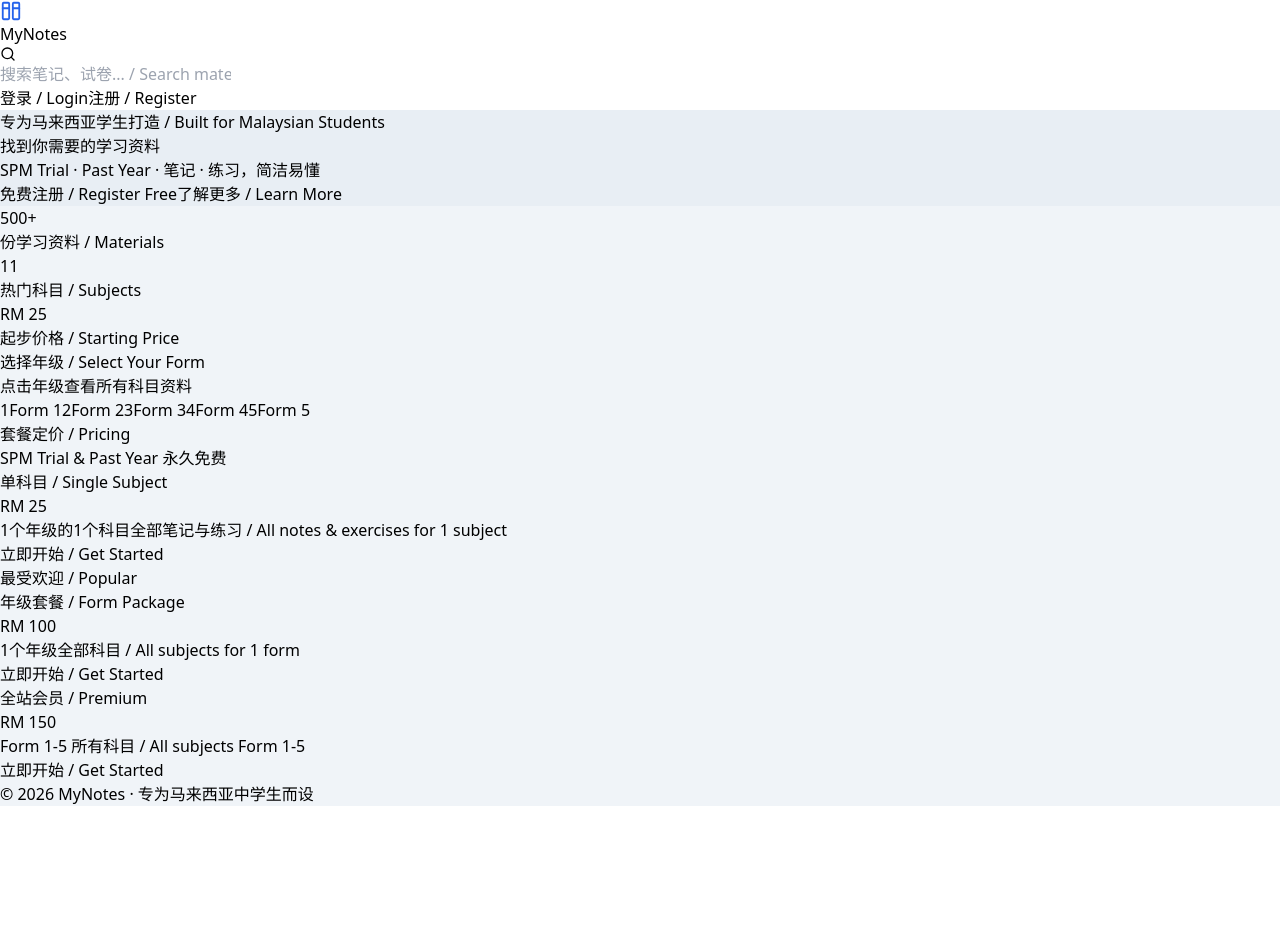
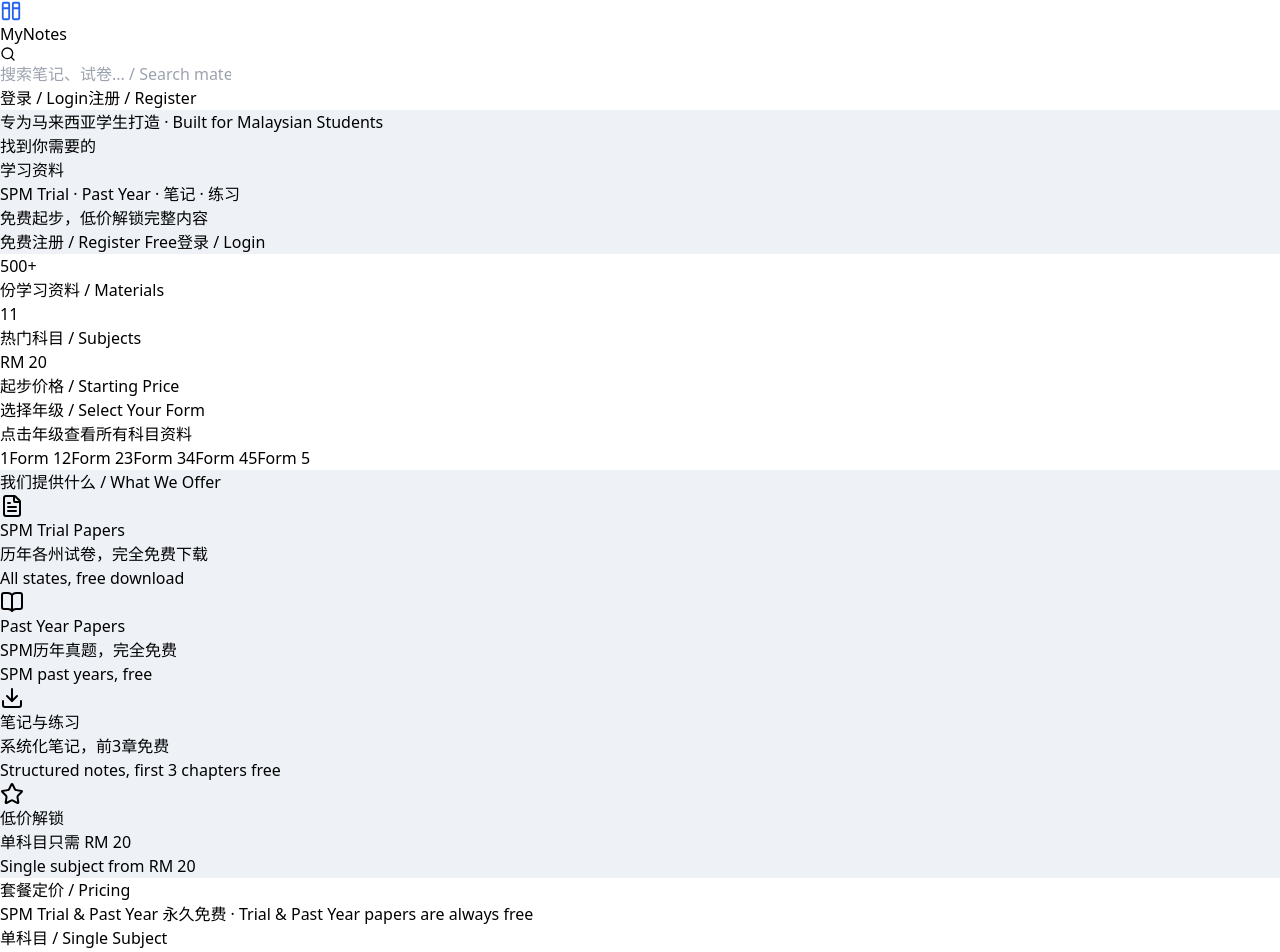
Before and after one commit to CMJOON/mynotes, a React (Vite) app: page / in a window 1280 px wide. Shown: the top 952 px of the page. Before the commit the page ends 806 px from the top, so only its background shows below. Built offline with nearby package versions, Linux system fonts and the light colour scheme; no server answers.

Commit message:
feat: UI improvements, search page

```diff
--- a/src/pages/Home.jsx
+++ b/src/pages/Home.jsx
@@ -1,92 +1,100 @@
 import { Link } from "react-router-dom"
 import { useAuth } from "../context/AuthContext"
+import { BookOpen, FileText, Download, Star } from "lucide-react"
 
-const FORMS = [
-  { id: 1, label: "Form 1" },
-  { id: 2, label: "Form 2" },
-  { id: 3, label: "Form 3" },
-  { id: 4, label: "Form 4" },
-  { id: 5, label: "Form 5" },
-]
+const FORMS = [1, 2, 3, 4, 5]
 
 const PRICING = [
   {
-    title: "单科目 / Single Subject",
-    price: "RM 25",
-    desc: "1个年级的1个科目全部笔记与练习 / All notes & exercises for 1 subject",
+    title: "单科目",
+    titleEn: "Single Subject",
+    price: "RM 20",
+    desc: "1个科目全部章节笔记与练习",
+    descEn: "All notes & exercises for 1 subject",
     highlight: false,
   },
   {
-    title: "年级套餐 / Form Package",
+    title: "年级套餐",
+    titleEn: "Form Package",
     price: "RM 100",
-    desc: "1个年级全部科目 / All subjects for 1 form",
+    desc: "1个年级全部科目",
+    descEn: "All subjects for 1 form",
     highlight: true,
   },
   {
-    title: "全站会员 / Premium",
+    title: "全站会员",
+    titleEn: "Premium",
     price: "RM 150",
-    desc: "Form 1-5 所有科目 / All subjects Form 1-5",
+    desc: "Form 1-5 所有科目，永久有效",
+    descEn: "All subjects Form 1-5, lifetime",
     highlight: false,
   },
 ]
 
+const FEATURES = [
+  { icon: FileText, title: "SPM Trial Papers", desc: "历年各州试卷，完全免费下载", descEn: "All states, free download" },
+  { icon: BookOpen, title: "Past Year Papers", desc: "SPM历年真题，完全免费", descEn: "SPM past years, free" },
+  { icon: Download, title: "笔记与练习", desc: "系统化笔记，前3章免费", descEn: "Structured notes, first 3 chapters free" },
+  { icon: Star, title: "低价解锁", desc: "单科目只需 RM 20", descEn: "Single subject from RM 20" },
+]
+
 const STATS = [
-  { value: "500+", label: "份学习资料 / Materials" },
-  { value: "11", label: "热门科目 / Subjects" },
-  { value: "RM 25", label: "起步价格 / Starting Price" },
+  { value: "500+", label: "份学习资料", labelEn: "Materials" },
+  { value: "11", label: "热门科目", labelEn: "Subjects" },
+  { value: "RM 20", label: "起步价格", labelEn: "Starting Price" },
 ]
 
 export default function Home() {
   const { user } = useAuth()
 
   return (
-    <div className="min-h-screen" style={{ backgroundColor: "#f0f4f8" }}>
+    <div className="min-h-screen bg-white">
 
       {/* Hero */}
-      <section className="text-center px-4 py-24" style={{ backgroundColor: "#e8eef4" }}>
-        <span className="inline-block bg-blue-100 text-blue-600 text-sm px-4 py-1 rounded-full mb-6 font-medium">
-          专为马来西亚学生打造 / Built for Malaysian Students
+      <section style={{ backgroundColor: "#eef2f7" }} className="px-4 py-20 text-center border-b border-gray-200">
+        <span className="inline-block bg-blue-100 text-blue-600 text-xs px-4 py-1.5 rounded-full mb-6 font-medium tracking-wide">
+          专为马来西亚学生打造 · Built for Malaysian Students
         </span>
-        <h1 className="text-5xl font-bold text-gray-900 mb-4">
-          找到你需要的学习资料
+        <h1 className="text-5xl font-bold text-gray-900 mb-4 leading-tight">
+          找到你需要的<br />
+          <span className="text-blue-600">学习资料</span>
         </h1>
-        <p className="text-gray-500 text-lg mb-10">
-          SPM Trial · Past Year · 笔记 · 练习，简洁易懂
+        <p className="text-gray-500 text-lg mb-10 max-w-xl mx-auto">
+          SPM Trial · Past Year · 笔记 · 练习<br />
+          免费起步，低价解锁完整内容
         </p>
         {user ? (
-          <div className="flex justify-center gap-4">
-            <Link
-              to="/form/5"
-              className="bg-blue-600 text-white px-6 py-3 rounded-xl font-semibold hover:bg-blue-700 transition"
-            >
-              浏览资料 / Browse Materials
-            </Link>
-          </div>
+          <Link
+            to="/form/5"
+            className="inline-block bg-blue-600 text-white px-8 py-3 rounded-lg font-semibold hover:bg-blue-700 transition text-lg"
+          >
+            浏览资料 / Browse Materials
+          </Link>
         ) : (
-          <div className="flex justify-center gap-4">
+          <div className="flex justify-center gap-3">
             <Link
               to="/register"
-              className="bg-blue-600 text-white px-6 py-3 rounded-xl font-semibold hover:bg-blue-700 transition"
+              className="bg-blue-600 text-white px-8 py-3 rounded-lg font-semibold hover:bg-blue-700 transition"
             >
               免费注册 / Register Free
             </Link>
             <Link
               to="/login"
-              className="bg-white text-gray-700 border border-gray-300 px-6 py-3 rounded-xl font-semibold hover:bg-gray-50 transition"
+              className="bg-white text-gray-700 border border-gray-300 px-8 py-3 rounded-lg font-semibold hover:bg-gray-50 transition"
             >
-              了解更多 / Learn More
+              登录 / Login
             </Link>
           </div>
         )}
       </section>
 
       {/* 统计数字 */}
-      <section className="bg-white border-y border-gray-200">
+      <section className="border-b border-gray-200">
         <div className="max-w-4xl mx-auto grid grid-cols-3 divide-x divide-gray-200">
           {STATS.map((s) => (
-            <div key={s.label} className="text-center py-10">
+            <div key={s.label} className="text-center py-8">
               <p className="text-3xl font-bold text-blue-600">{s.value}</p>
-              <p className="text-sm text-gray-500 mt-1">{s.label}</p>
+              <p className="text-sm text-gray-500 mt-1">{s.label} / {s.labelEn}</p>
             </div>
           ))}
         </div>
@@ -94,39 +102,60 @@
 
       {/* 年级入口 */}
       <section className="max-w-4xl mx-auto px-4 py-16">
-        <h2 className="text-2xl font-bold text-gray-800 mb-2">
-          选择年级 / Select Your Form
-        </h2>
-        <p className="text-gray-500 mb-8">点击年级查看所有科目资料</p>
-        <div className="flex justify-center gap-6 flex-wrap">
+        <div className="text-center mb-10">
+          <h2 className="text-2xl font-bold text-gray-900">选择年级 / Select Your Form</h2>
+          <p className="text-gray-500 mt-2">点击年级查看所有科目资料</p>
+        </div>
+        <div className="flex justify-center gap-4 flex-wrap">
           {FORMS.map((f) => (
             <Link
-              key={f.id}
-              to={`/form/${f.id}`}
-              className="w-28 h-28 rounded-2xl bg-white border-2 border-gray-200 text-gray-800 flex flex-col items-center justify-center font-bold hover:border-blue-500 hover:text-blue-600 hover:shadow-md transition shadow-sm"
+              key={f}
+              to={`/form/${f}`}
+              className="w-32 h-32 rounded-2xl bg-white border-2 border-gray-200 flex flex-col items-center justify-center font-bold hover:border-blue-500 hover:text-blue-600 hover:shadow-lg transition shadow-sm group"
             >
-              <span className="text-2xl font-bold">{f.id}</span>
-              <span className="text-sm mt-1">Form {f.id}</span>
+              <span className="text-3xl font-bold group-hover:text-blue-600 text-gray-800">{f}</span>
+              <span className="text-sm mt-1 text-gray-500 group-hover:text-blue-500">Form {f}</span>
             </Link>
           ))}
         </div>
       </section>
 
+      {/* 功能特点 */}
+      <section style={{ backgroundColor: "#eef2f7" }} className="py-16 px-4 border-y border-gray-200">
+        <div className="max-w-4xl mx-auto">
+          <div className="text-center mb-10">
+            <h2 className="text-2xl font-bold text-gray-900">我们提供什么 / What We Offer</h2>
+          </div>
+          <div className="grid grid-cols-1 sm:grid-cols-2 md:grid-cols-4 gap-6">
+            {FEATURES.map((f) => (
+              <div key={f.title} className="bg-white rounded-2xl p-6 border border-gray-200 text-center shadow-sm">
+                <div className="w-12 h-12 bg-blue-50 rounded-xl flex items-center justify-center mx-auto mb-4">
+                  <f.icon size={24} className="text-blue-600" />
+                </div>
+                <h3 className="font-bold text-gray-800 mb-1">{f.title}</h3>
+                <p className="text-xs text-gray-500">{f.desc}</p>
+                <p className="text-xs text-gray-400">{f.descEn}</p>
+              </div>
+            ))}
+          </div>
+        </div>
+      </section>
+
       {/* 套餐定价 */}
-      <section className="bg-white py-16 px-4 border-t border-gray-200">
+      <section className="py-16 px-4">
         <div className="max-w-4xl mx-auto">
-          <h2 className="text-2xl font-bold text-gray-800 mb-2">
-            套餐定价 / Pricing
-          </h2>
-          <p className="text-gray-500 mb-8">SPM Trial & Past Year 永久免费</p>
+          <div className="text-center mb-10">
+            <h2 className="text-2xl font-bold text-gray-900">套餐定价 / Pricing</h2>
+            <p className="text-gray-500 mt-2">SPM Trial & Past Year 永久免费 · Trial & Past Year papers are always free</p>
+          </div>
           <div className="grid grid-cols-1 md:grid-cols-3 gap-6">
             {PRICING.map((plan) => (
               <div
                 key={plan.title}
                 className={`rounded-2xl p-6 text-center border-2 transition ${
                   plan.highlight
-                    ? "border-blue-500 bg-blue-50 shadow-md"
-                    : "border-gray-200 bg-white"
+                    ? "border-blue-500 bg-blue-50 shadow-lg"
+                    : "border-gray-200 bg-white shadow-sm"
                 }`}
               >
                 {plan.highlight && (
@@ -134,13 +163,16 @@
                     最受欢迎 / Popular
                   </span>
                 )}
-                <h3 className="text-base font-bold text-gray-800 mt-3">{plan.title}</h3>
-                <p className="text-3xl font-bold text-blue-600 my-3">{plan.price}</p>
+                <h3 className="text-base font-bold text-gray-800 mt-3">
+                  {plan.title} / {plan.titleEn}
+                </h3>
+                <p className="text-4xl font-bold text-blue-600 my-4">{plan.price}</p>
                 <p className="text-sm text-gray-500">{plan.desc}</p>
+                <p className="text-xs text-gray-400 mt-1">{plan.descEn}</p>
                 {!user && (
                   <Link
                     to="/register"
-                    className="mt-4 inline-block w-full bg-blue-600 text-white py-2 rounded-lg text-sm font-semibold hover:bg-blue-700 transition"
+                    className="mt-5 inline-block w-full bg-blue-600 text-white py-2.5 rounded-lg text-sm font-semibold hover:bg-blue-700 transition"
                   >
                     立即开始 / Get Started
                   </Link>
@@ -152,8 +184,9 @@
       </section>
 
       {/* Footer */}
-      <footer className="text-center text-sm text-gray-400 py-8 border-t border-gray-200">
-        © 2026 MyNotes · 专为马来西亚中学生而设
+      <footer className="border-t border-gray-200 py-8 text-center text-sm text-gray-400">
+        <p>© 2026 MyNotes · 专为马来西亚中学生而设</p>
+        <p className="mt-1">Made with ❤️ for Malaysian students</p>
       </footer>
     </div>
   )
```
